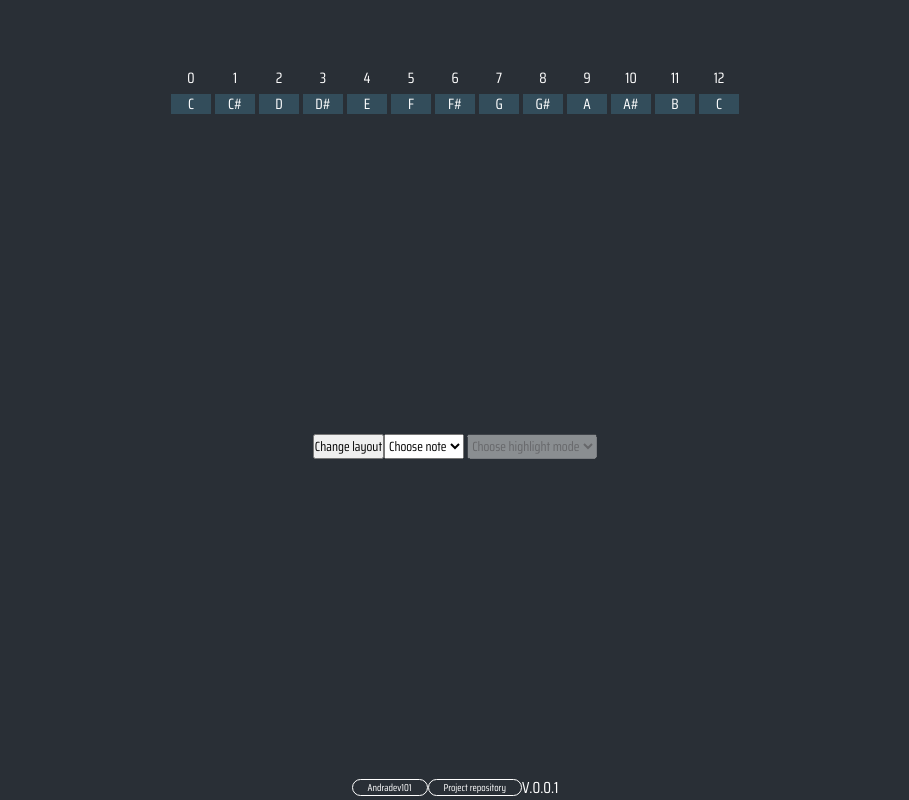
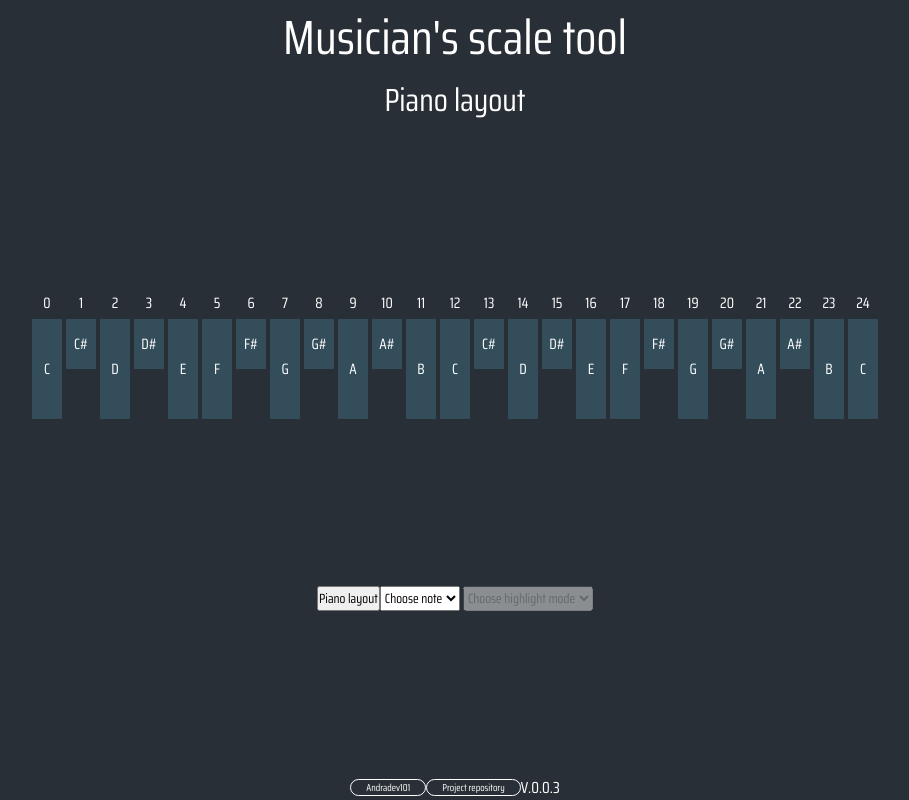
Before and after one commit to Andradev101/musicians-scale-tool, a plain HTML site: page views/index.html in a window 1280 px wide. Both pictures are taken after a click on the button "Change layout". Shown: the whole page, without its empty margins (185-1094 px from the left). Drawn offline with Linux system fonts and the light colour scheme.

Commit message:
Layout improved | piano layout style modified

```diff
--- a/scripts/gtrStrings.js
+++ b/scripts/gtrStrings.js
@@ -1,4 +1,5 @@
 const stringContainer = document.querySelectorAll(".string")
+
 function resetNoteStyle(){
     stringContainer.forEach(element => {
         element.classList.remove("rootNoteAnimation")
--- a/scripts/index.js
+++ b/scripts/index.js
@@ -1,11 +1,12 @@
 const container = document.querySelector(".container");
 const notes = ["C","C#","D","D#","E","F","F#","G","G#","A","A#","B","Choose note"]; //user form options
-const frets = [1,2,3,4,5,6,7,8,9,10,11,12,13,14,15,16,17,18,19,20,21,22,23]
+const frets = [1,2,3,4,5,6,7,8,9,10,11,12,13,14,15,16,17,18,19,20,21,22,23,24]
 const fretCounting = document.querySelector(".fret-counting")
 const strings = ["1st","2nd","3rd","4th","5th","6th"];
 var repeatedNotes = new Array(3).fill(["C","C#","D","D#","E","F","F#","G","G#","A","A#","B"]).flat();
 //repeat the array 3 times and flat it to only one array, called reapeatedNotes[]
 const changeLayout = document.querySelector(".change-layout");
+const layoutView = document.querySelector(".layout-view");
 
 
 var highlightMethod = [
@@ -26,10 +27,14 @@ function changeLayoutFunction(){
     switch (changeLayout.value) {
         case "gtrLayout":
             changeLayout.value = "pianoLayout"
+            changeLayout.innerText = "Piano layout"
+            layoutView.innerText = "Piano layout"
             pianoLayout()
             break;
         case "pianoLayout":
             changeLayout.value = "gtrLayout"
+            changeLayout.innerText = "Guitar layout"
+            layoutView.innerText = "Guitar layout"
             gtrLayout()
             break;
     }
--- a/scripts/instrumentLayouts.js
+++ b/scripts/instrumentLayouts.js
@@ -1,7 +1,7 @@
 function resetChildrenElements() {
     while (container.childNodes.length > 2) {
         container.removeChild(container.lastChild);
-    }//remove every children except the fret counter
+    }//remove every children except the fret counter div
     fretCounting.innerHTML = ''
     //remove fret counting children
 }
@@ -38,7 +38,7 @@ function gtrLayout() {
         } //starting note (fret number 0) in the user fretboard
         k++;
 
-        for (let j = rootNote; j <= rootNote+22; j++) {//e.g starts from 4 and it goes until (4+22) 26
+        for (let j = rootNote; j <= rootNote+24; j++) {//e.g starts from 4 and it goes until (4+22) 26
             const noteBox = document.createElement("div");
             const noteName = document.createElement("p");
             stringContainer.append(noteBox)
@@ -48,7 +48,7 @@ function gtrLayout() {
         }//creates a div and p tags, adds "note" class to each div and assign a note name inside the p tag
     }//notes iteration
 
-    for (let counter = 0; counter < frets.length; counter++) {
+    for (let counter = 0; counter < frets.length+1; counter++) {
         fretNumber = document.createElement("p");
         fretNumber.innerText = counter;
         fretCounting.append(fretNumber)
@@ -68,20 +68,29 @@ function pianoLayout(){
 
     let rootNote = 0
 
-    for (let j = rootNote; j <= rootNote+12; j++) {
+    for (let j = rootNote; j <= rootNote+24; j++) {
         const noteBox = document.createElement("div");
         const noteName = document.createElement("p");
         stringContainer.append(noteBox)
         noteBox.append(noteName)
         noteBox.classList.add("note");
+        noteBox.classList.add("pianoLayout");
+        stringContainer.style.alignItems = "flex-start"
         noteName.innerText = repeatedNotes[j]
+
+            if (repeatedNotes[j].includes('#') == true) {
+                noteBox.classList.add("pianoLayoutSharp");
+            }//if the note is sharp, adds other class
+
         }//creates a div and p tags, adds "note" class to each div and assign a note name inside the p tag
     }//notes iteration
 
-    for (let counter = 0; counter < (frets.length/2) +1; counter++) {
+    for (let counter = 0; counter < (frets.length) +1; counter++) {
         fretNumber = document.createElement("p");
         fretNumber.innerText = counter;
-        fretCounting.append(fretNumber)
+        fretCounting.append(fretNumber);
+
+        fretCounting.children[counter].style.width = "30px"; //change all children style
     }//assign counter value to fretcount p tags
     assignNotes()
     selectHilightMode()
--- a/styles/index.css
+++ b/styles/index.css
@@ -16,13 +16,21 @@ body{
     min-height: 100vh;
 }
 .container{
-    margin-top: 5%;
     width: 100%;
     padding: 0 15px;
     display: flex;
     justify-content: center;
     align-items: center;
     flex-direction: column;
+}
+.titles{
+    text-align: center;
+}
+.layout-title{
+    font-size: 3em;
+}
+.layout-view{
+    font-size: 2em;
 }
 .string{
     width: 100%;
@@ -46,6 +54,13 @@ body{
 .note p{
     font-size: 15px;
 }
+.pianoLayout{
+    height: 100px;
+    width: 30px;
+}
+.pianoLayoutSharp{
+    height: 50px;
+}
 .fret-counting{
     width: 100%;
     display: flex;
@@ -62,6 +77,7 @@ body{
 #version{
     text-align: center;
 }
+
 @media only screen and (max-width: 600px) {
     body{
         justify-content: space-around;
--- a/views/index.html
+++ b/views/index.html
@@ -12,6 +12,10 @@
     <title>Musician's scale tool</title>
 </head>
 <body>
+    <div class="titles">
+        <p class="layout-title">Musician's scale tool</p>
+        <p class="layout-view"></p>
+    </div>
 
     <div class="container">
         <div class="fret-counting"></div>
@@ -41,7 +45,7 @@
     <div class="links">
         <a href="https://github.com/Andradev101">Andradev101</a>
         <a href="https://github.com/Andradev101/musicians-scale-tool">Project repository</a>
-        <p id="version">V.0.0.1</p>
+        <p id="version">V.0.0.3</p>
     </div>
 
     <script src="/scripts/index.js"></script>
```
